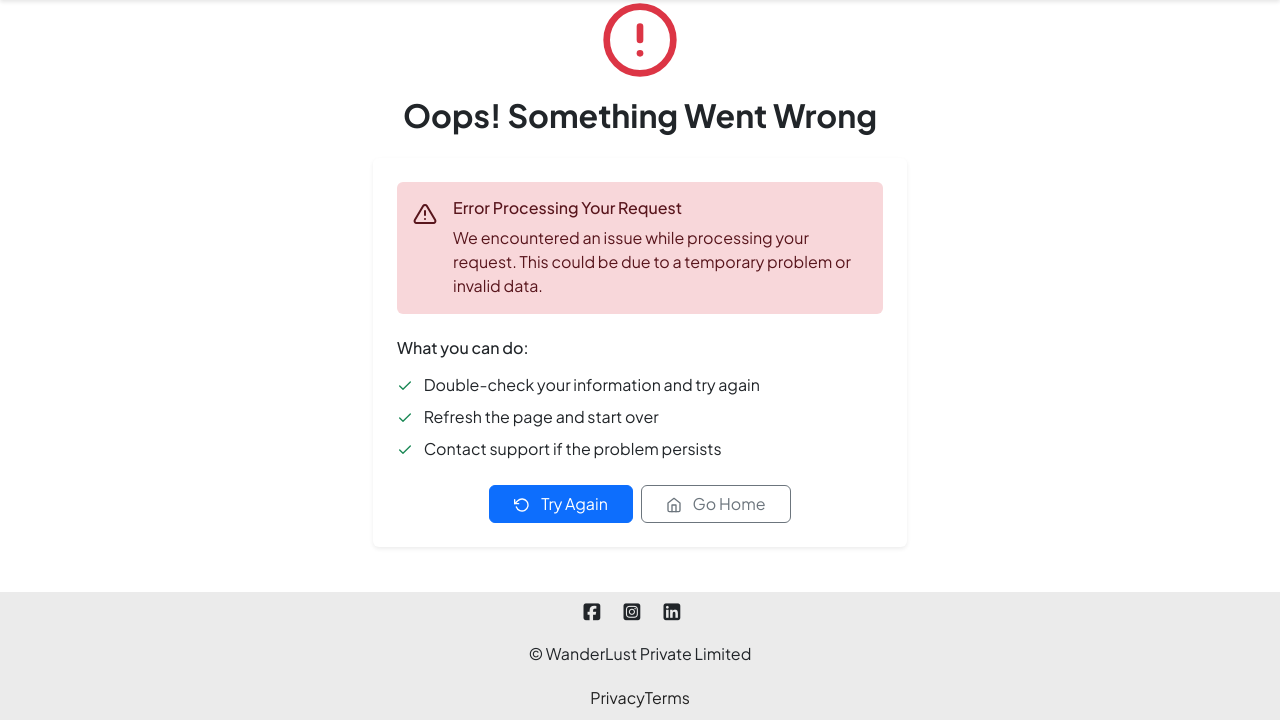
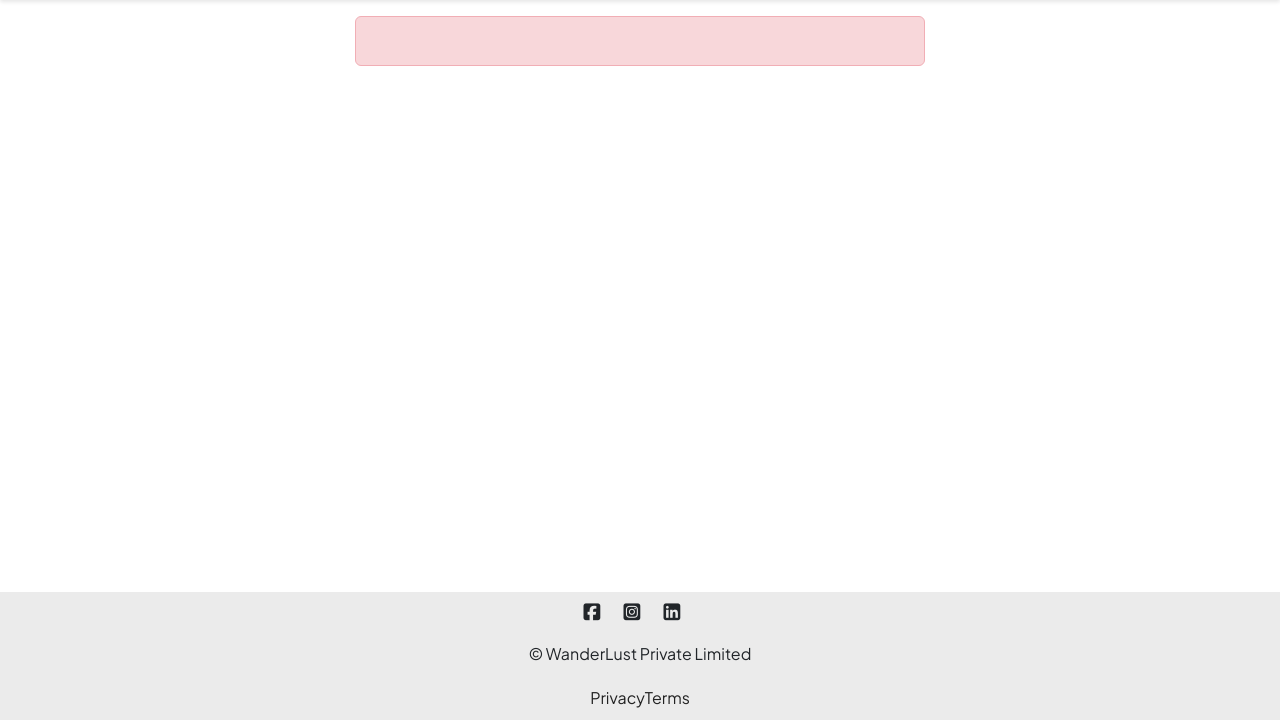
Before and after one commit to AzizAmaanAhmed887/Airbnb_MajorProject1, a Node project: template views/listings/error.ejs in a window 1280 px wide. Shown: the part 80-800 px from the top of the page. Run offline with Node 20 templates, Linux system fonts and the light colour scheme; the template is opened without the code that fills it, so the values that code supplies are empty; some libraries are stand-ins or nearby versions.

Commit message:
initial changes

```diff
--- a/views/listings/error.ejs
+++ b/views/listings/error.ejs
@@ -1,81 +1,7 @@
 <% layout("/layouts/boilerplate.ejs") %>
 
-<div class="container">
-    <div class="row min-vh-50 align-items-center justify-content-center">
-        <div class="col-12 col-md-8 col-lg-6">
-            <div class="text-center mb-4">
-                <svg xmlns="http://www.w3.org/2000/svg" width="80" height="80" viewBox="0 0 24 24" fill="none" stroke="currentColor" stroke-width="2" stroke-linecap="round" stroke-linejoin="round" class="text-danger mb-3">
-                    <circle cx="12" cy="12" r="10"></circle>
-                    <line x1="12" y1="8" x2="12" y2="12"></line>
-                    <line x1="12" y1="16" x2="12.01" y2="16"></line>
-                </svg>
-                <h2 class="fw-bold mb-3">Oops! Something Went Wrong</h2>
-            </div>
-
-            <div class="card shadow-sm border-0">
-                <div class="card-body p-4">
-                    <div class="alert alert-danger border-0" role="alert">
-                        <div class="d-flex align-items-start">
-                            <svg xmlns="http://www.w3.org/2000/svg" width="24" height="24" viewBox="0 0 24 24" fill="none" stroke="currentColor" stroke-width="2" stroke-linecap="round" stroke-linejoin="round" class="flex-shrink-0 me-3 mt-1">
-                                <path d="M10.29 3.86L1.82 18a2 2 0 0 0 1.71 3h16.94a2 2 0 0 0 1.71-3L13.71 3.86a2 2 0 0 0-3.42 0z"></path>
-                                <line x1="12" y1="9" x2="12" y2="13"></line>
-                                <line x1="12" y1="17" x2="12.01" y2="17"></line>
-                            </svg>
-                            <div>
-                                <h6 class="alert-heading mb-2">Error Processing Your Request</h6>
-                                <p class="mb-0">We encountered an issue while processing your request. This could be due to a temporary problem or invalid data.</p>
-                            </div>
-                        </div>
-                    </div>
-
-                    <div class="mt-4">
-                        <h6 class="mb-3">What you can do:</h6>
-                        <ul class="list-unstyled mb-4">
-                            <li class="mb-2">
-                                <svg xmlns="http://www.w3.org/2000/svg" width="16" height="16" viewBox="0 0 24 24" fill="none" stroke="currentColor" stroke-width="2" stroke-linecap="round" stroke-linejoin="round" class="text-success me-2">
-                                    <polyline points="20 6 9 17 4 12"></polyline>
-                                </svg>
-                                Double-check your information and try again
-                            </li>
-                            <li class="mb-2">
-                                <svg xmlns="http://www.w3.org/2000/svg" width="16" height="16" viewBox="0 0 24 24" fill="none" stroke="currentColor" stroke-width="2" stroke-linecap="round" stroke-linejoin="round" class="text-success me-2">
-                                    <polyline points="20 6 9 17 4 12"></polyline>
-                                </svg>
-                                Refresh the page and start over
-                            </li>
-                            <li class="mb-2">
-                                <svg xmlns="http://www.w3.org/2000/svg" width="16" height="16" viewBox="0 0 24 24" fill="none" stroke="currentColor" stroke-width="2" stroke-linecap="round" stroke-linejoin="round" class="text-success me-2">
-                                    <polyline points="20 6 9 17 4 12"></polyline>
-                                </svg>
-                                Contact support if the problem persists
-                            </li>
-                        </ul>
-
-                        <div class="d-grid gap-2 d-sm-flex justify-content-sm-center">
-                            <a href="/listings/new" class="btn btn-primary px-4">
-                                <svg xmlns="http://www.w3.org/2000/svg" width="16" height="16" viewBox="0 0 24 24" fill="none" stroke="currentColor" stroke-width="2" stroke-linecap="round" stroke-linejoin="round" class="me-2">
-                                    <polyline points="1 4 1 10 7 10"></polyline>
-                                    <path d="M3.51 15a9 9 0 1 0 2.13-9.36L1 10"></path>
-                                </svg>
-                                Try Again
-                            </a>
-                            <a href="/listings" class="btn btn-outline-secondary px-4">
-                                <svg xmlns="http://www.w3.org/2000/svg" width="16" height="16" viewBox="0 0 24 24" fill="none" stroke="currentColor" stroke-width="2" stroke-linecap="round" stroke-linejoin="round" class="me-2">
-                                    <path d="m3 9 9-7 9 7v11a2 2 0 0 1-2 2H5a2 2 0 0 1-2-2z"></path>
-                                    <polyline points="9 22 9 12 15 12 15 22"></polyline>
-                                </svg>
-                                Go Home
-                            </a>
-                        </div>
-                    </div>
-                </div>
-            </div>
-        </div>
+<div class="row mt-3">
+    <div class="alert alert-danger col-6 offset-3" role="alert">
+        <p class="alert-heading"><%= message %></p>
     </div>
 </div>
-
-<style>
-    .min-vh-50 {
-        min-height: 50vh;
-    }
-</style>
--- a/views/listings/show.ejs
+++ b/views/listings/show.ejs
@@ -32,7 +32,6 @@
   </div>
 
   <br />
-  <% if(currUser && currUser._id.equals(listing.owner._id)) { %>
     <div class="btns">
       <a
       href="/listings/<%= listing._id %>/edit"
@@ -50,7 +49,6 @@
         </button>
         </form>
         </div>
-   <% } %>
 
   <div class="col-8 offset-3 mb-3">
     <!-- Taking review(rating + comment) from user -->
```
